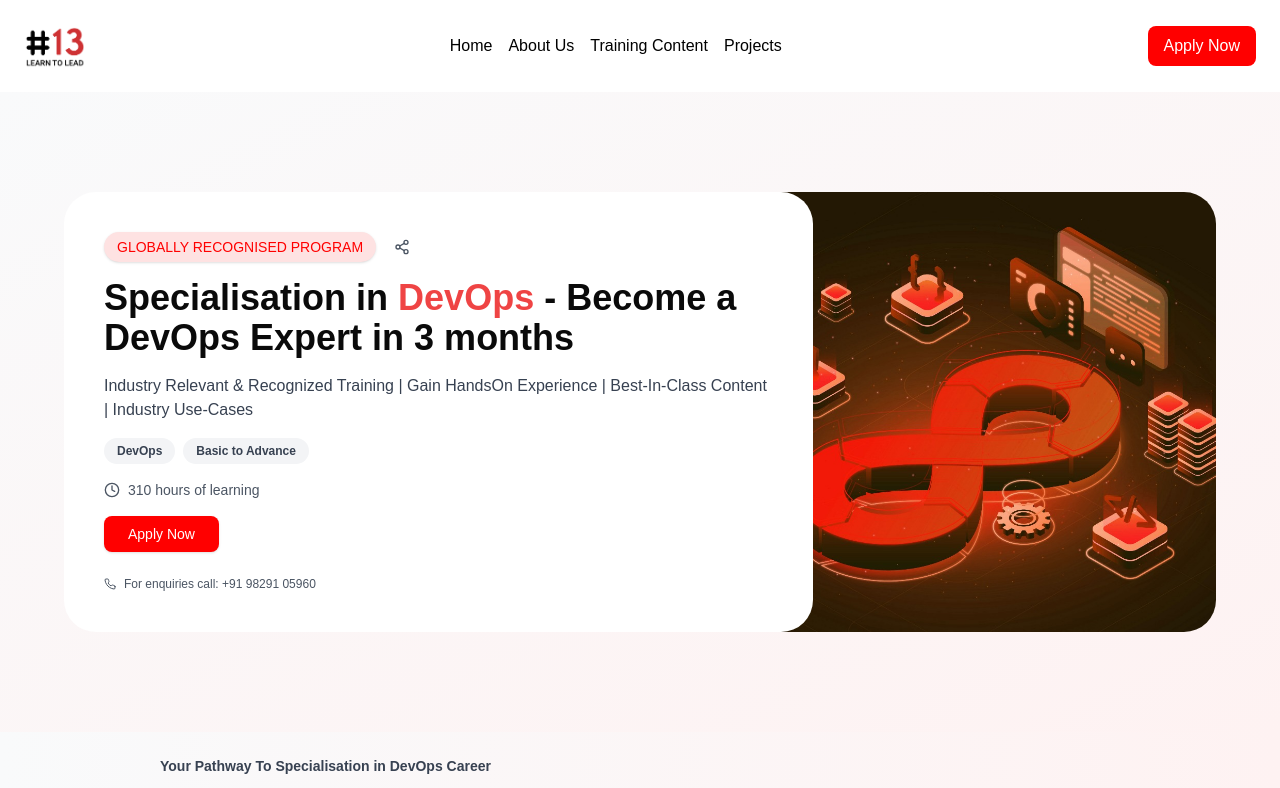
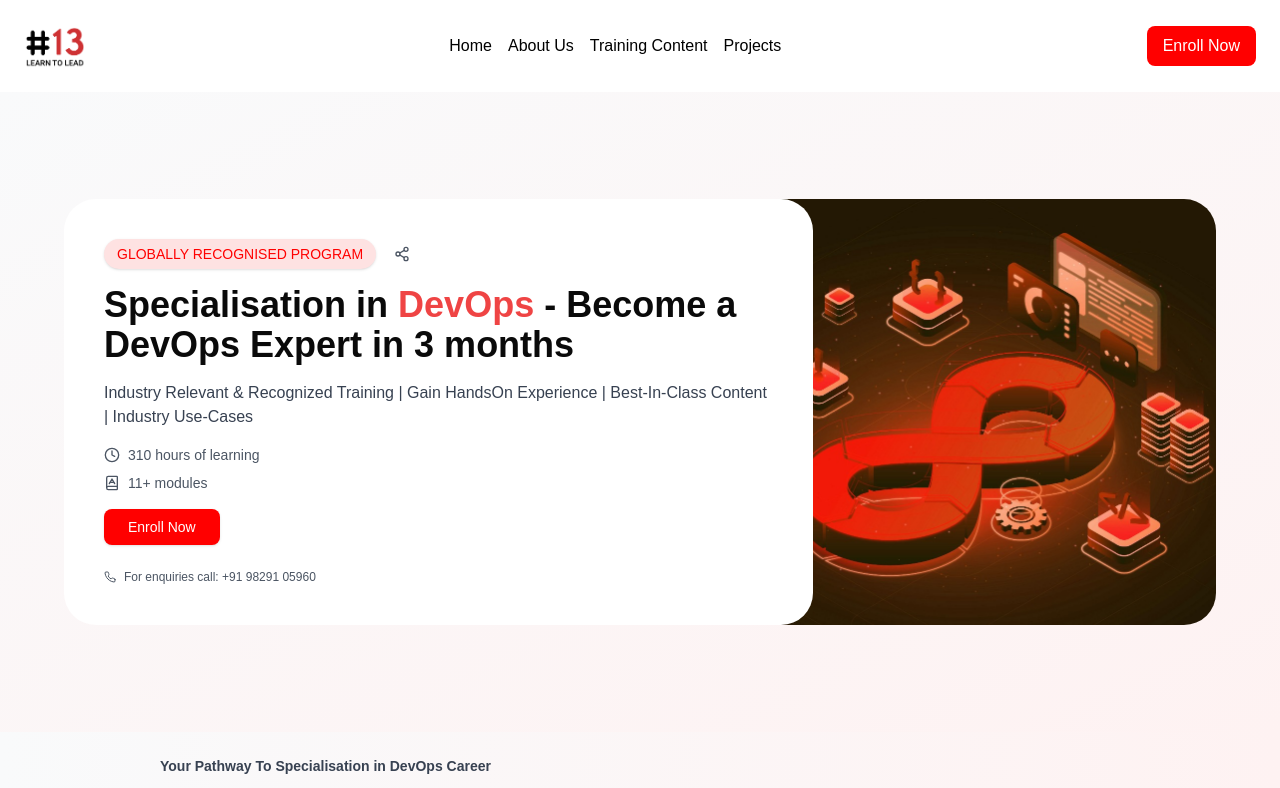
Before and after one commit to bhupeshchoudhary/hash13FrontEnd, a Next.js app: page /courses/specialisation-in-devops in a window 1280 px wide. Shown: the top 788 px of the page. Built offline with nearby package versions, Linux system fonts and the light colour scheme.

Commit message:
updated code

```diff
--- a/src/components/customComponents/coursesComponents/CourseNavbar.tsx
+++ b/src/components/customComponents/coursesComponents/CourseNavbar.tsx
@@ -18,7 +18,7 @@ const ROUTE_CONFIG: Record<string, RouteConfig> = {
 
   'default': {
     link: payment.paymentLink,
-    buttonText: 'Apply Now'
+    buttonText: 'Enroll Now'
   }
 };
 
--- a/src/components/customComponents/coursesComponents/courseDetails/CourseDetailsHero.tsx
+++ b/src/components/customComponents/coursesComponents/courseDetails/CourseDetailsHero.tsx
@@ -269,7 +269,7 @@
 import React from 'react';
 import { Badge } from "@/components/ui/badge";
 import { Button } from "@/components/ui/button";
-import { Clock, Share2, Phone } from "lucide-react";
+import { Clock, Share2, Phone, BookAIcon } from "lucide-react";
 import Image from 'next/image';
 import CourseHeroImage from "../../../../../public/assets/courseHeroImage.jpg"
 
@@ -342,8 +342,8 @@ const CourseHero = () => {
 
 
               {/* Tags */}
-              <div className="flex flex-wrap gap-2">
-                {['DevOps', 'Basic to Advance'].map((tag) => (
+              {/* <div className="flex flex-wrap gap-2">
+                {['11+ Modules', 'Basic to Advance'].map((tag) => (
                   <Badge
                     key={tag}
                     variant="secondary"
@@ -352,16 +352,22 @@ const CourseHero = () => {
                     {tag}
                   </Badge>
                 ))}
-              </div>
+              </div> */}
               {/* Duration */}
-              <div className="flex items-center gap-2 text-gray-600">
-                <Clock className="h-4 w-4" />
-                <span className="text-xs sm:text-sm">310 hours of learning</span>
-              </div>
+              <div className="flex flex-col gap-2 text-gray-600">
+  <div className="flex items-center gap-2">
+    <Clock className="h-4 w-4" />
+    <span className="text-xs sm:text-sm">310 hours of learning</span>
+  </div>
+  <div className="flex items-center gap-2">
+    <BookAIcon className="h-4 w-4" />
+    <span className="text-xs sm:text-sm">11+ modules</span>
+  </div>
+</div>
               <div className="flex">
                 <a href="https://rzp.io/rzp/2asghU9u" target="_blank">
                   <Button className="bg-[#ff0000] hover:bg-red-600 text-white px-6 py-2 rounded-lg">
-                    Apply Now
+                    Enroll Now
                   </Button>
                 </a>
               </div>
--- a/src/components/customComponents/coursesComponents/courseDetails/CoursePricingSection.tsx
+++ b/src/components/customComponents/coursesComponents/courseDetails/CoursePricingSection.tsx
@@ -23,7 +23,7 @@ interface CoursePricingSectionProps {
 
 // Loading Skeleton Component
 const PricingSkeleton = () => (
-  <div className="animate-pulse w-full py-12">
+  <div className="animate-pulse w-full py-6">
     <div className="max-w-6xl mx-auto px-4">
       <div className="h-8 bg-gray-200 w-3/4 mb-8"></div>
       <div className="flex flex-col lg:flex-row gap-8">
@@ -93,9 +93,9 @@ export default function CoursePricingSection({ courseId }: CoursePricingSectionP
   const discountPercentage = ((discount / course.originalPrice) * 100).toFixed(0);
 
   return (
-    <section className="w-full bg-gradient-to-br from-gray-50 via-black-50 to-red-50 py-12" id="participatenow">
+    <section className="w-full bg-gradient-to-br from-gray-50 via-black-50 to-red-50 py-6" id="participatenow">
       <div className="max-w-6xl mx-auto px-4 sm:px-6 lg:px-8">
-        <h1 className="text-2xl sm:text-3xl lg:text-4xl font-bold text-gray-800 mb-8 text-center lg:text-left">
+        <h1 className="text-3xl md:text-3xl lg:text-3xl font-bold text-gray-800 mb-8 text-center ">
           Book your spot! We will be
           <span className="text-[#ff0000] block sm:inline sm:ml-2">
             increasing the price soon...
@@ -127,10 +127,10 @@ export default function CoursePricingSection({ courseId }: CoursePricingSectionP
 
             <div className="space-y-3 mb-6">
               <div className="flex items-start gap-2">
-                <Check className="h-5 w-5 text-red-400 mt-1 flex-shrink-0" />
-                <p className="text-sm sm:text-base text-gray-600">
+                <Check className="h-6 w-5 text-red-400 mt-1 flex-shrink-0" />
+                <button className="text-sm pt-2 pb-2 sm:text-base text-gray-600">
                   Avail the discounted price of ₹{course.price.toLocaleString()} + taxes and save ₹{discount.toLocaleString()}
-                </p>
+                </button>
               </div>
               <div className="flex items-start gap-2">
                 <Check className="h-5 w-5 text-red-400 mt-1 flex-shrink-0" />
--- a/src/components/customComponents/coursesComponents/courseDetails/CourseTestimonials.tsx
+++ b/src/components/customComponents/coursesComponents/courseDetails/CourseTestimonials.tsx
@@ -14,7 +14,7 @@ export default function Component() {
   const visiblePosts = isExpanded ? posts : posts.slice(0, 6);
 
   return (
-    <div className="bg-gradient-to-br from-gray-50 via-black-50 to-red-50 p-4 sm:p-6 mx-auto" >
+    <div className="bg-gradient-to-br from-gray-50 via-black-50 to-red-50 p-4 sm:p-2 mx-auto" >
       <div className="max-w-[920px] mx-auto">
         <h2 className="text-black text-sm sm:text-md">HEAR IT FROM THEM</h2>
         <h2 className="text-black text-2xl sm:text-3xl font-bold mb-6 sm:mb-10 mt-2">
--- a/src/components/customComponents/coursesComponents/courseDetails/Mentor.tsx
+++ b/src/components/customComponents/coursesComponents/courseDetails/Mentor.tsx
@@ -90,7 +90,7 @@ const MentorProfile = () => {
   return (
     <div className='bg-gradient-to-br from-gray-50 via-black-50 to-red-50' id="mentor">
     <div ref={profileRef} className="max-w-6xl pt-12 mx-auto md:p-6 lg:px-8">
-    <h1 className="text-center mb-4 font-bold  text-lg sm:text-3xl text-black pb-4">
+    <h1 className="text-center mb-4 font-bold  text-3xl sm:text-3xl text-black pb-4">
 
 
     Know Your Mentor : <span className="text-[#ff0000]"> The World Record Holder - Mr Vimal Daga </span>
--- a/src/components/customComponents/coursesComponents/courseDetails/WhoisthisProgramFor.tsx
+++ b/src/components/customComponents/coursesComponents/courseDetails/WhoisthisProgramFor.tsx
@@ -93,7 +93,7 @@ interface WhoIsThisProgramForProps {
 
 const WhoIsThisProgramFor: React.FC<WhoIsThisProgramForProps> = ({ course }) => {
     return (
-        <div className="mx-auto justify-center text-center my-20">
+        <div className="mx-auto justify-center text-center py-6">
             <h2 className="text-3xl font-bold mb-8">
                 Who is this <span className="text-[#ff0000]">program </span>for?
             </h2>
```
